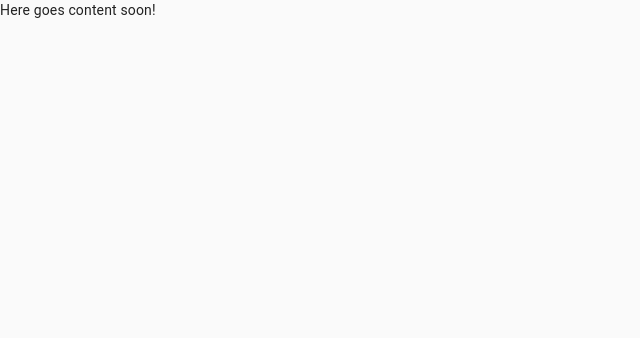
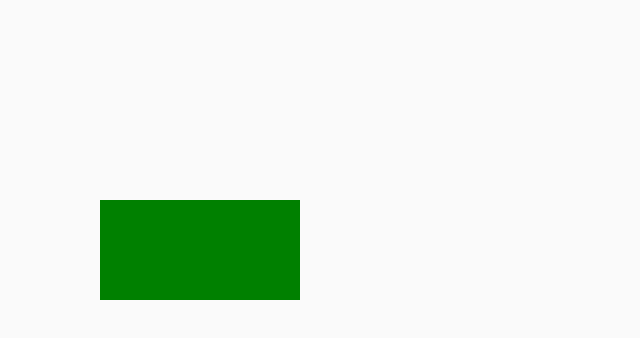
Before and after one commit to dm1sh/roomruler, a React (Vite) app: page / in a window 1280 px wide. Shown: the top 338 px of the page, without its empty margins (0-640 px from the left). Built offline with nearby package versions, Linux system fonts and the light colour scheme.

Commit message:
Added room type definitions, drafted room drawing funtion

```diff
--- a/src/App.tsx
+++ b/src/App.tsx
@@ -7,6 +7,7 @@ import {
 } from "@material-ui/core";
 
 import { RoomContextProvider } from "./context";
+import { BuildingPlan } from "./components/BuildingPlan";
 
 export const App = () => {
   const prefersDarkMode = useMediaQuery("(prefers-color-scheme: dark)");
@@ -25,7 +26,7 @@ export const App = () => {
     <ThemeProvider theme={theme}>
       <RoomContextProvider>
         <CssBaseline />
-        Here goes content soon!
+        <BuildingPlan height={window.innerHeight} width={window.innerWidth} />
       </RoomContextProvider>
     </ThemeProvider>
   );
--- /dev/null
+++ b/src/components/BuildingPlan.tsx
@@ -0,0 +1,28 @@
+import { RoomT } from "../types/room";
+import { Canvas } from "./Canvas";
+
+export type BuildingPlanProps = { width: number; height: number };
+
+export const BuildingPlan = ({ width, height }: BuildingPlanProps) => {
+  const room: RoomT = {
+    coordinates: { x: 100, y: 200 },
+    free: true,
+    size: { h: 100, w: 200 },
+  };
+
+  return (
+    <Canvas
+      height={height}
+      width={width}
+      draw={(ctx) => {
+        ctx.fillStyle = room.free ? "green" : "gray";
+        ctx.fillRect(
+          room.coordinates.x,
+          room.coordinates.y,
+          room.size.w,
+          room.size.h
+        );
+      }}
+    />
+  );
+};
--- /dev/null
+++ b/src/types/room.ts
@@ -0,0 +1,5 @@
+export type RoomT = {
+  coordinates: { x: number; y: number };
+  size: { w: number; h: number };
+  free: boolean;
+};
```
